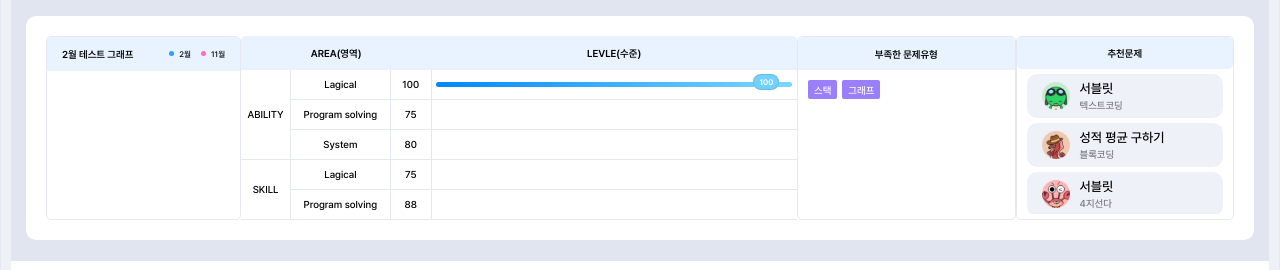
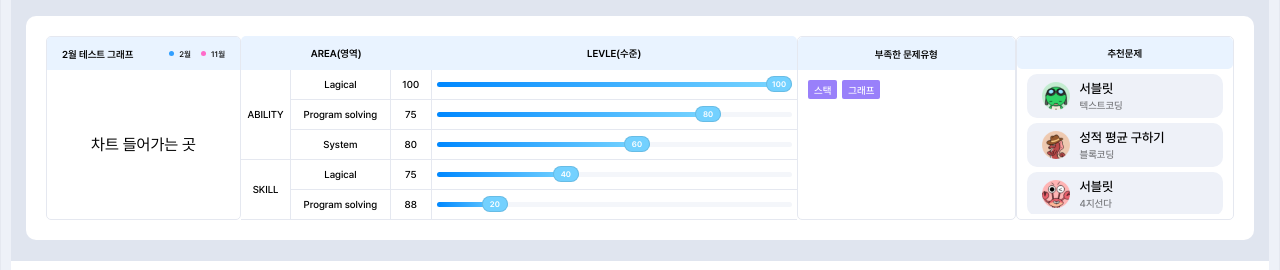
Before and after one commit to nagosu/EidaSamplePublishing, a React (Vite) app: page /scoreboard in a window 1280 px wide. Shown: the part 459-729 px from the top of the page. Built offline with nearby package versions, Linux system fonts and the light colour scheme; a web font is replaced by a local one.

Commit message:
나의 결과 퍼블리싱

```diff
--- a/src/pages/BannerPage/styles.ts
+++ b/src/pages/BannerPage/styles.ts
@@ -97,6 +97,7 @@ const styles = {
     height: auto;
     display: flex;
     flex-direction: column;
+    margin-top: 50px;
   `,
   lectureHeader: css`
     width: 100%;
--- a/src/pages/ScoreboardPage/ScoreboardPage.tsx
+++ b/src/pages/ScoreboardPage/ScoreboardPage.tsx
@@ -369,6 +369,8 @@ const recommendedItems = [
   },
 ];
 
+const progressValues = [100, 80, 60, 40, 20];
+
 const BattlePage = () => {
   const [isCheck, setIsCheck] = useState(false);
 
@@ -522,6 +524,7 @@ const BattlePage = () => {
                   </div>
                 </div>
               </div>
+              <div css={styles.testGraphContent}>차트 들어가는 곳</div>
             </div>
             <div css={styles.areaLevelContainer}>
               <div css={styles.areaLevelHeader}>
@@ -576,18 +579,16 @@ const BattlePage = () => {
                   </div>
                 </div>
                 <div css={styles.levelContainer}>
-                  <div css={styles.levelItemContainer}>
-                    <div css={styles.sliderContainer}>
-                      <div css={styles.sliderTrack}></div>
-                      <div css={styles.sliderThumb}>
-                        <span css={styles.sliderThumbNumber}>100</span>
+                  {progressValues.map((progress, index) => (
+                    <div key={index} css={styles.levelItemContainer}>
+                      <div css={styles.sliderContainer}>
+                        <div css={styles.sliderTrack(progress)}></div>
+                        <div css={styles.sliderThumb(progress)}>
+                          <span css={styles.sliderThumbNumber}>{progress}</span>
+                        </div>
                       </div>
                     </div>
-                  </div>
-                  <div css={styles.levelItemContainer}></div>
-                  <div css={styles.levelItemContainer}></div>
-                  <div css={styles.levelItemContainer}></div>
-                  <div css={styles.levelItemContainer}></div>
+                  ))}
                 </div>
               </div>
             </div>
--- a/src/pages/ScoreboardPage/styles.ts
+++ b/src/pages/ScoreboardPage/styles.ts
@@ -570,6 +570,13 @@ const styles = {
     letter-spacing: normal;
     color: #000;
   `,
+  testGraphContent: css`
+    width: 100%;
+    height: 150px;
+    display: flex;
+    align-items: center;
+    justify-content: center;
+  `,
   areaLevelContainer: css`
     width: 556px;
     height: 100%;
@@ -706,6 +713,8 @@ const styles = {
   levelItemContainer: css`
     width: 100%;
     height: 30px;
+    padding-left: 5px;
+    padding-right: 5px;
     display: flex;
     align-items: center;
     justify-content: center;
@@ -713,23 +722,23 @@ const styles = {
   `,
   sliderContainer: css`
     position: relative;
-    width: 356px;
+    width: 100%;
     height: 5px;
     border-radius: 2.5px;
     background-color: #f4f6fa;
   `,
-  sliderTrack: css`
+  sliderTrack: (progress: number) => css`
     position: absolute;
-    width: 100%;
+    width: ${progress}%;
     height: 5px;
     border-radius: 2.5px;
     background-image: linear-gradient(to left, #7ad6ff 2%, #08f);
   `,
-  sliderThumb: css`
+  sliderThumb: (progress: number) => css`
     position: absolute;
-    transform: translate(-50%, -50%);
-    top: 0;
-    right: 0;
+    transform: translate(-100%, -50%);
+    top: 50%;
+    left: ${progress}%;
     width: 26px;
     height: 16px;
     border-radius: 8px;
```
